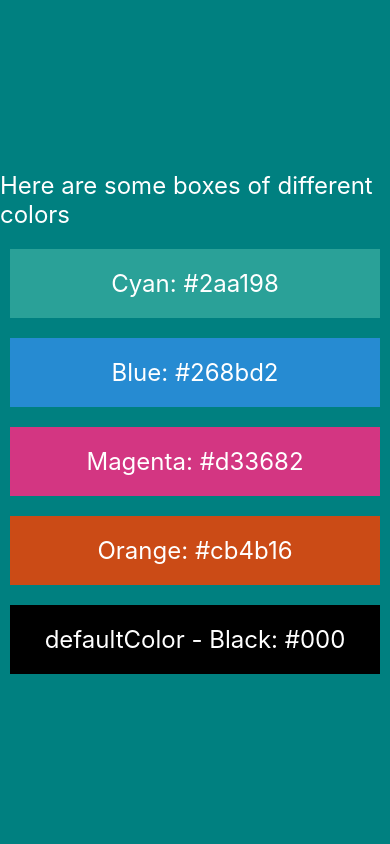
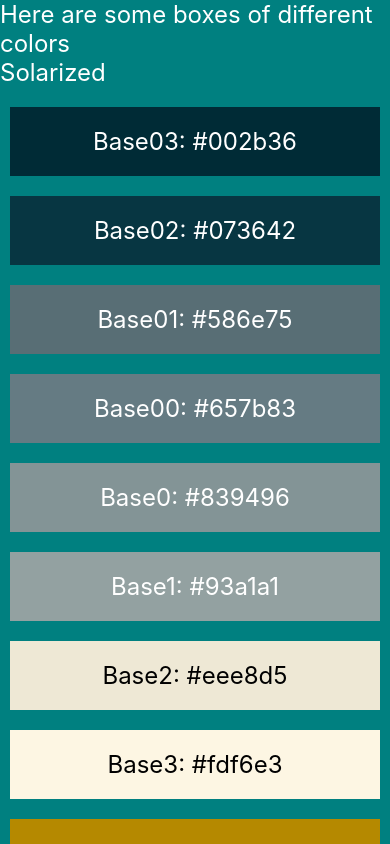
Before and after one commit to isaacsokari/color-palette, a React Native app: screen / in a window 390 px wide. Built offline with nearby package versions, Linux system fonts and the light colour scheme.

Commit message:
used a FlatList to render multiple color boxes from a theme array

```diff
--- a/App.js
+++ b/App.js
@@ -1,7 +1,26 @@
 import React from 'react';
-import { StyleSheet, Text, View, SafeAreaView } from 'react-native';
+import { StyleSheet, Text, View, SafeAreaView, FlatList } from 'react-native';
 
 import ColorBox from './components/ColorBox';
+
+const COLORS = [
+  { colorName: 'Base03', hexCode: '#002b36' },
+  { colorName: 'Base02', hexCode: '#073642' },
+  { colorName: 'Base01', hexCode: '#586e75' },
+  { colorName: 'Base00', hexCode: '#657b83' },
+  { colorName: 'Base0', hexCode: '#839496' },
+  { colorName: 'Base1', hexCode: '#93a1a1' },
+  { colorName: 'Base2', hexCode: '#eee8d5' },
+  { colorName: 'Base3', hexCode: '#fdf6e3' },
+  { colorName: 'Yellow', hexCode: '#b58900' },
+  { colorName: 'Orange', hexCode: '#cb4b16' },
+  { colorName: 'Red', hexCode: '#dc322f' },
+  { colorName: 'Magenta', hexCode: '#d33682' },
+  { colorName: 'Violet', hexCode: '#6c71c4' },
+  { colorName: 'Blue', hexCode: '#268bd2' },
+  { colorName: 'Cyan', hexCode: '#2aa198' },
+  { colorName: 'Green', hexCode: '#859900' },
+];
 
 export default function App() {
   return (
@@ -9,15 +28,12 @@
       <View style={[styles.container, styles.teal]}>
         <Text style={styles.text}>Here are some boxes of different colors</Text>
 
-        <ColorBox colorName="Cyan" hexCode="#2aa198" />
-
-        <ColorBox colorName="Blue" hexCode="#268bd2" />
-
-        <ColorBox colorName="Magenta" hexCode="#d33682" />
-
-        <ColorBox colorName="Orange" hexCode="#cb4b16" />
-
-        <ColorBox />
+        <FlatList
+          data={COLORS}
+          keyExtractor={(color) => color.colorName}
+          renderItem={({ item }) => <ColorBox {...item} />}
+          ListHeaderComponent={<Text style={styles.text}>Solarized</Text>}
+        />
       </View>
     </SafeAreaView>
   );
--- a/components/ColorBox.js
+++ b/components/ColorBox.js
@@ -20,9 +20,16 @@
     backgroundColor: hexCode,
   };
 
+  const textColor = {
+    color:
+      parseInt(hexCode.replace('#', ''), 16) > 0xffffff / 1.1
+        ? 'black'
+        : 'white',
+  };
+
   return (
     <View style={[styles.textContainer, boxColor]}>
-      <Text style={styles.text}>
+      <Text style={[styles.text, textColor]}>
         {colorName}: {hexCode}
       </Text>
     </View>
```
